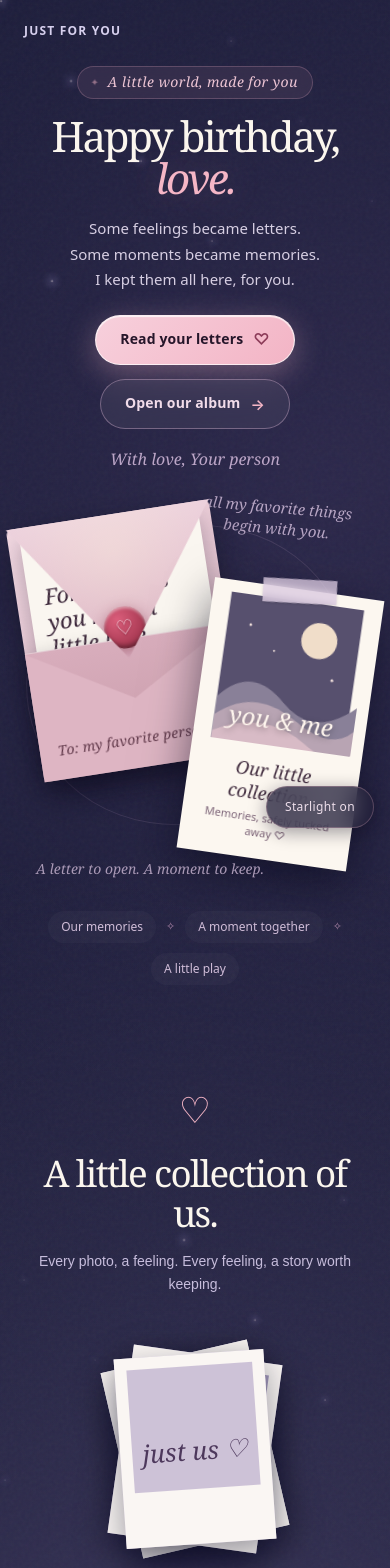
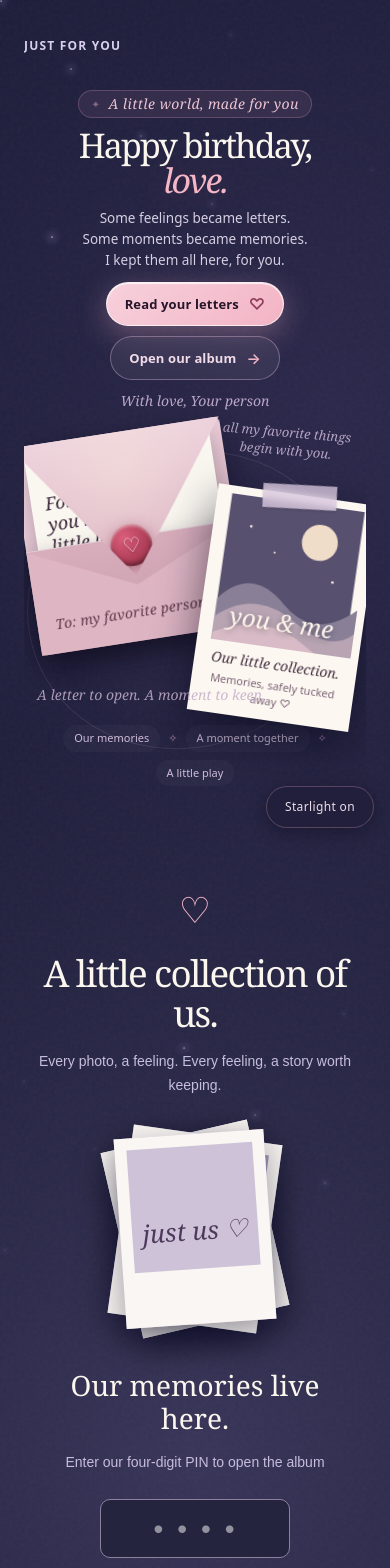
Before and after one commit to zaidh-mech/project-zeno, a Next.js app in the folder web/: page / in a window 390 px wide. Shown: the top 1568 px of the page. Built offline with nearby package versions, Linux system fonts and the light colour scheme.

Commit message:
Elevate frontend with full-viewport snapping, section navigation, and 3D keepsake motion

```diff
--- a/web/app/globals.css
+++ b/web/app/globals.css
@@ -20,7 +20,7 @@
 }
 
 * { box-sizing: border-box; }
-html { scroll-behavior: smooth; scroll-snap-type: y proximity; }
+html { scroll-behavior: smooth; scroll-snap-type: y mandatory; scroll-padding: 0; overflow-y: scroll; }
 html:has(.admin-page) { scroll-snap-type: none; }
 html:has(#moment-answer:focus), html:has(#album input:focus) { scroll-snap-type: none; }
 .admin-page { overflow: visible; }
@@ -163,8 +163,57 @@ button:focus-visible { outline: 3px solid var(--rose); outline-offset: 4px; }
 .star:nth-child(3n) { width: 3px; height: 3px; opacity: .42; }
 @keyframes twinkle { to { opacity: .15; transform: scale(.65); } }
 
-.portal { position: relative; width: min(100%, 1120px); min-height: 100svh; margin: auto; display: flex; flex-direction: column; align-items: center; padding: 0 24px 24px; text-align: center; }
-.first-screen { width: 100%; min-height: 100svh; min-height: 100dvh; display: flex; flex-direction: column; align-items: center; scroll-snap-align: start; scroll-snap-stop: always; }
+.portal {
+  position: relative;
+  width: min(100%, 1120px);
+  margin: auto;
+  display: flex;
+  flex-direction: column;
+  align-items: center;
+  padding: 0 24px;
+  text-align: center;
+}
+.first-screen {
+  width: 100%;
+  height: 100svh;
+  height: 100dvh;
+  min-height: 100dvh;
+  max-height: 100dvh;
+  display: flex;
+  flex-direction: column;
+  justify-content: space-between;
+  align-items: center;
+  scroll-snap-align: start;
+  scroll-snap-stop: always;
+  overflow-y: auto;
+  overscroll-behavior-y: contain;
+  scrollbar-width: none;
+  -ms-overflow-style: none;
+  padding: clamp(10px, 1.8vh, 24px) 0;
+  box-sizing: border-box;
+}
+.first-screen::-webkit-scrollbar { display: none; }
+
+.fourth-screen {
+  width: 100%;
+  height: 100svh;
+  height: 100dvh;
+  min-height: 100dvh;
+  max-height: 100dvh;
+  display: flex;
+  flex-direction: column;
+  justify-content: space-between;
+  align-items: center;
+  scroll-snap-align: start;
+  scroll-snap-stop: always;
+  overflow-y: auto;
+  overscroll-behavior-y: contain;
+  scrollbar-width: none;
+  -ms-overflow-style: none;
+  padding: clamp(10px, 1.8vh, 20px) 0 clamp(8px, 1.4vh, 16px);
+  box-sizing: border-box;
+}
+.fourth-screen::-webkit-scrollbar { display: none; }
 .topline {
   align-self: stretch;
   display: flex;
@@ -195,7 +244,7 @@ button:focus-visible { outline: 3px solid var(--rose); outline-offset: 4px; }
 .buddy-fallback .fallback-smile { position: absolute; top: 99px; left: 88px; width: 15px; height: 12px; border-bottom: 2px solid #45405d; border-radius: 0 0 50% 50%; }
 .fallback-shadow { position: absolute; left: 33%; bottom: 11%; width: 34%; height: 16px; border-radius: 50%; background: #06071c88; filter: blur(12px); }
 
-.footer { padding: 32px 0 24px; color: #8e88ac; font: 400 12px/1.4 var(--font-sans); letter-spacing: 0.04em; }
+.footer { padding: 14px 0 6px; color: #8e88ac; font: 400 12px/1.4 var(--font-sans); letter-spacing: 0.04em; }
 
 /* Fullscreen Letter Deck Dialog */
 .letter-scrim {
--- a/web/app/page.tsx
+++ b/web/app/page.tsx
@@ -11,6 +11,7 @@ import TouchSky from "@/components/TouchSky";
 import PlayCorner from "@/components/PlayCorner";
 import KeepsakeIntro from "@/components/KeepsakeIntro";
 import TogetherCards from "@/components/TogetherCards";
+import SectionNav from "@/components/SectionNav";
 
 const AuraScene = dynamic(() => import("@/components/AuraScene"), { ssr: false });
 const CompanionPet = dynamic(() => import("@/components/CompanionPet"), { ssr: false });
@@ -93,11 +94,12 @@ export default function Home() {
   return (
     <main className="universe">
       <TouchSky />
+      <SectionNav />
       <div className="starfield" aria-hidden="true">
         {stars.map((star, i) => <span className="star" key={i} style={{ left: star.left, top: star.top, animationDelay: star.delay }} />)}
       </div>
       <div className="portal">
-        <div className="first-screen">
+        <div id="hero" className="first-screen">
         <header className="topline">
           <span className="brand">{companionEnabled ? "Aura" : "Just for you"}</span>
           {companionEnabled && <Link className="topline-note" href="/control">Connect your desk buddy →</Link>}
@@ -107,8 +109,10 @@ export default function Home() {
         </div>
         <MemoryGallery />
         <TogetherCards />
-        <PlayCorner />
-        <footer className="footer">Made with love, from {content.sender}</footer>
+        <div className="fourth-screen">
+          <PlayCorner />
+          <footer className="footer">Made with love, from {content.sender}</footer>
+        </div>
       </div>
       <AnimatePresence>
         {open && (
--- a/web/components/KeepsakeIntro.module.css
+++ b/web/components/KeepsakeIntro.module.css
@@ -6,7 +6,8 @@
   align-content: center;
   align-items: center;
   gap: 36px;
-  padding: 50px 0 28px;
+  padding: clamp(12px, 2vh, 32px) 0;
+  box-sizing: border-box;
 }
 
 .copy {
@@ -544,62 +545,82 @@
 @media (max-width: 768px) {
   .hero {
     grid-template-columns: 1fr;
-    padding-top: 28px;
-    gap: 16px;
+    padding: 6px 0 12px;
+    gap: 10px;
+    align-content: center;
   }
   .copy {
     text-align: center;
   }
   .dedicationBadge {
-    margin: 0 auto 16px;
+    margin: 0 auto 10px;
+    padding: 4px 12px;
   }
   .copy h1 {
-    font-size: clamp(42px, 9.5vw, 64px);
-    margin-bottom: 16px;
+    font-size: clamp(34px, 8.5vw, 50px);
+    margin-bottom: 10px;
   }
   .intro {
-    font-size: 15px;
-    line-height: 1.7;
-    margin: 0 auto 22px;
+    font-size: 13.5px;
+    line-height: 1.55;
+    margin: 0 auto 12px;
   }
   .actions {
     justify-content: center;
+    gap: 10px;
+  }
+  .openLettersBtn,
+  .albumLink {
+    min-height: 44px;
+    padding: 10px 18px;
+    font-size: 13px;
   }
   .signature {
-    margin: 18px 0 0;
+    margin: 10px 0 0;
+    font-size: 14px;
   }
   .keepsakes {
-    width: min(100%, 420px);
-    margin: 14px auto 0;
-    height: 380px;
+    width: min(100%, 340px);
+    margin: 6px auto 0;
+    height: 280px;
   }
   .envelopeFloatWrap {
-    height: 255px;
-    top: 28px;
+    height: 210px;
+    top: 20px;
+    width: 62%;
   }
   .pocket {
-    inset: 125px 0 0;
+    inset: 105px 0 0;
   }
   .paper {
-    padding: 16px;
+    padding: 14px;
   }
   .paper strong {
-    font-size: 22px;
+    font-size: 18px;
+    margin-top: 8px;
   }
   .polaroidFloatWrap {
-    top: 95px;
+    top: 75px;
+    width: 48%;
+  }
+  .polaroid {
+    padding: 8px 8px 12px;
+  }
+  .polaroid strong {
+    font-size: 14px;
+    margin-top: 8px;
   }
   .scribble {
-    font-size: 15px;
+    font-size: 13px;
   }
   .trail {
-    gap: 10px;
-    padding-top: 14px;
+    gap: 8px;
+    padding-top: 8px;
     flex-wrap: wrap;
   }
   .trail a {
-    font-size: 12px;
-    padding: 6px 12px;
+    font-size: 11px;
+    padding: 4px 10px;
   }
 }
 
--- a/web/components/MemoryGallery.module.css
+++ b/web/components/MemoryGallery.module.css
@@ -1,5 +1,25 @@
-.gallery { width: 100%; min-height: 100svh; min-height: 100dvh; padding: 90px 0 40px; text-align: center; scroll-snap-align: start; scroll-snap-stop: always; }
-.heading { margin: 0 auto 42px; max-width: 560px; }
+.gallery {
+  width: 100%;
+  height: 100svh;
+  height: 100dvh;
+  min-height: 100dvh;
+  max-height: 100dvh;
+  padding: clamp(20px, 3vh, 48px) 0 clamp(16px, 2.5vh, 32px);
+  display: flex;
+  flex-direction: column;
+  justify-content: center;
+  align-items: center;
+  text-align: center;
+  scroll-snap-align: start;
+  scroll-snap-stop: always;
+  overflow-y: auto;
+  overscroll-behavior-y: contain;
+  scrollbar-width: none;
+  -ms-overflow-style: none;
+  box-sizing: border-box;
+}
+.gallery::-webkit-scrollbar { display: none; }
+.heading { margin: 0 auto clamp(16px, 2.5vh, 32px); max-width: 560px; }
 .thread { color: var(--rose); font-size: 36px; }
 .heading h1, .heading h2 { font-size: clamp(2.3rem, 6vw, 4rem); font-weight: 400; line-height: 1.1; letter-spacing: -.045em; margin: 16px 0; }
 .heading p, .toolbar, .storage, .status, .pinForm, .storyCopy > p, .storyCopy label, .storyNav { font: 14px/1.7 Arial, Helvetica, sans-serif; }
@@ -23,8 +43,7 @@
 .nameAnswers p { color: #c7bddc; font: 13px/1.6 Arial, sans-serif; margin: 0 0 18px; }
 .nameAnswers label { display: block; margin-top: 12px; }
 .nameAnswers label > span { font: 12px/1.4 Arial, sans-serif; }
-.pinForm .nameAnswers input { width: 100%; margin-top: 5px; padding: 12px 14px; text-align: left; font: 16px/1.4 Arial, sans-serif; letter-spacing: normal; min-height: 44px; }
-.gallery:has(.nameAnswers) { padding: clamp(30px, 5vh, 56px) 0 44px; scroll-snap-stop: normal; }
+.gallery:has(.nameAnswers) { padding: clamp(20px, 3vh, 48px) 0 clamp(16px, 2.5vh, 32px); scroll-snap-stop: always; }
 .gallery:has(.nameAnswers) .heading { margin-bottom: 24px; }
 .gallery:has(.nameAnswers) .heading h2 { font-size: clamp(2.2rem, 4.5vw, 3.5rem); }
 .gallery:has(.nameAnswers) .locked { gap: clamp(32px, 6vw, 72px); padding: 12px 20px 0; }
--- /dev/null
+++ b/web/components/SectionNav.module.css
@@ -0,0 +1,105 @@
+.nav {
+  position: fixed;
+  right: 18px;
+  top: 50%;
+  transform: translateY(-50%);
+  z-index: 28;
+  pointer-events: auto;
+}
+
+.track {
+  display: flex;
+  flex-direction: column;
+  gap: 12px;
+  padding: 10px 8px;
+  background: rgba(20, 19, 43, 0.45);
+  backdrop-filter: blur(14px);
+  -webkit-backdrop-filter: blur(14px);
+  border: 1px solid rgba(245, 182, 198, 0.16);
+  border-radius: 99px;
+  box-shadow: 0 8px 32px rgba(8, 7, 24, 0.35);
+}
+
+.dot {
+  position: relative;
+  display: grid;
+  place-items: center;
+  width: 34px;
+  height: 34px;
+  border: 0;
+  background: transparent;
+  padding: 0;
+  border-radius: 50%;
+  cursor: pointer;
+  transition: transform 0.22s cubic-bezier(0.2, 0.8, 0.4, 1);
+}
+
+.dotIndicator {
+  position: absolute;
+  width: 8px;
+  height: 8px;
+  border-radius: 50%;
+  background: rgba(215, 207, 227, 0.4);
+  transition: all 0.25s cubic-bezier(0.2, 0.8, 0.4, 1);
+}
+
+.symbol {
+  font-size: 15px;
+  color: #f5b6c6;
+  opacity: 0;
+  transform: scale(0.5);
+  transition: all 0.25s cubic-bezier(0.2, 0.8, 0.4, 1);
+}
+
+.dot:hover .dotIndicator {
+  background: rgba(245, 182, 198, 0.7);
+  transform: scale(1.3);
+}
+
+.dot.active .dotIndicator {
+  opacity: 0;
+  transform: scale(0);
+}
+
+.dot.active .symbol {
+  opacity: 1;
+  transform: scale(1.15);
+  filter: drop-shadow(0 0 6px rgba(245, 182, 198, 0.8));
+}
+
+.tooltip {
+  position: absolute;
+  right: 44px;
+  top: 50%;
+  transform: translateY(-50%) translateX(6px);
+  padding: 5px 12px;
+  background: rgba(24, 21, 46, 0.88);
+  backdrop-filter: blur(10px);
+  border: 1px solid rgba(245, 182, 198, 0.25);
+  border-radius: 99px;
+  color: #eedfeb;
+  font: 500 11px/1.2 system-ui, -apple-system, sans-serif;
+  letter-spacing: 0.03em;
+  white-space: nowrap;
+  pointer-events: none;
+  opacity: 0;
+  transition: all 0.2s ease;
+  box-shadow: 0 4px 16px rgba(7, 6, 20, 0.4);
+}
+
+.dot:hover .tooltip {
+  opacity: 1;
+  transform: translateY(-50%) translateX(0);
+}
+
+@media (max-width: 768px) {
+  .nav {
+    display: none;
+  }
+}
+
+@media (prefers-reduced-motion: reduce) {
+  .dot, .symbol, .tooltip, .dotIndicator {
+    transition: none !important;
+  }
+}
--- /dev/null
+++ b/web/components/SectionNav.tsx
@@ -0,0 +1,63 @@
+"use client";
+
+import { useEffect, useState } from "react";
+import styles from "./SectionNav.module.css";
+
+const sections = [
+  { id: "hero", label: "Letters & Keepsakes", symbol: "♡" },
+  { id: "album", label: "Our Memories", symbol: "✦" },
+  { id: "together", label: "Moments Together", symbol: "☾" },
+  { id: "play", label: "Play Corner", symbol: "✧" },
+];
+
+export default function SectionNav() {
+  const [active, setActive] = useState("hero");
+
+  useEffect(() => {
+    const observer = new IntersectionObserver(
+      (entries) => {
+        for (const entry of entries) {
+          if (entry.isIntersecting) {
+            setActive(entry.target.id);
+          }
+        }
+      },
+      { threshold: 0.5 }
+    );
+
+    const elements = sections
+      .map((s) => document.getElementById(s.id))
+      .filter((el): el is HTMLElement => Boolean(el));
+
+    elements.forEach((el) => observer.observe(el));
+    return () => observer.disconnect();
+  }, []);
+
+  const scrollTo = (id: string) => {
+    document.getElementById(id)?.scrollIntoView({ behavior: "smooth" });
+  };
+
+  return (
+    <nav className={styles.nav} aria-label="Sections guide">
+      <div className={styles.track}>
+        {sections.map((s) => {
+          const isCurrent = active === s.id;
+          return (
+            <button
+              key={s.id}
+              className={`${styles.dot} ${isCurrent ? styles.active : ""}`}
+              onClick={() => scrollTo(s.id)}
+              aria-label={`Jump to ${s.label}`}
+              aria-current={isCurrent ? "true" : undefined}
+              type="button"
+            >
+              <span className={styles.dotIndicator} />
+              <span className={styles.symbol} aria-hidden="true">{s.symbol}</span>
+              <span className={styles.tooltip}>{s.label}</span>
+            </button>
+          );
+        })}
+      </div>
+    </nav>
+  );
+}
```
Also changed, not shown: web/components/PlayCorner.module.css (+55 -23 lines), web/components/TogetherCards.module.css (+61 -12 lines).
